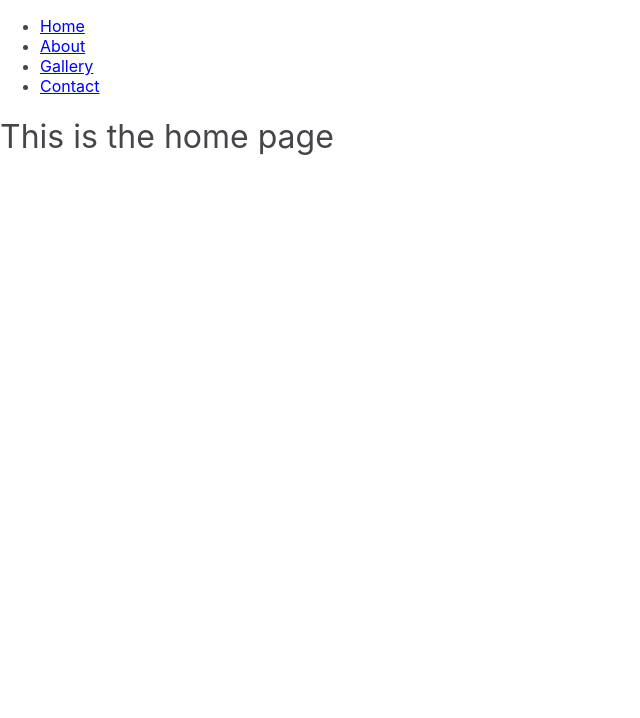
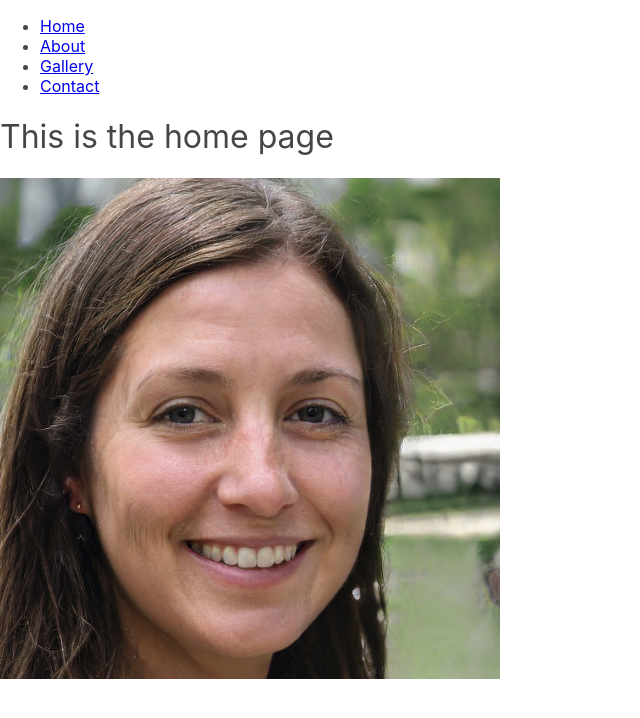
Before and after one commit to mattfrankjames/basic-starter-site.github.io, a plain HTML site: page index.html in a window 1280 px wide. Shown: the whole page, without its empty margins (0-640 px from the left). Drawn offline with Linux system fonts and the light colour scheme.

Commit message:
homepage image rev one

```diff
--- a/index.html
+++ b/index.html
@@ -19,5 +19,6 @@
     </nav>
   </header>
   <h1>This is the home page</h1>
+  <img src="./images/fake-poerson.jpg" alt="">
 </body>
 </html>
```
Also changed, not shown: images/fake-poerson.jpg (added), 1 other file.
